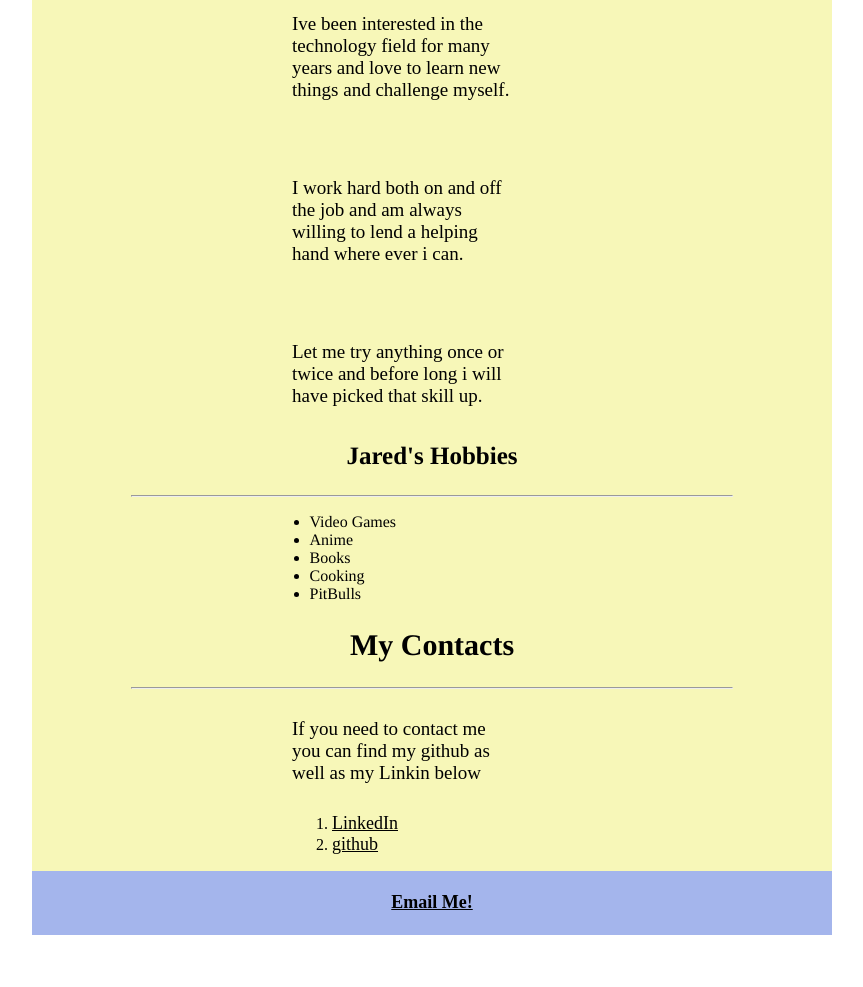
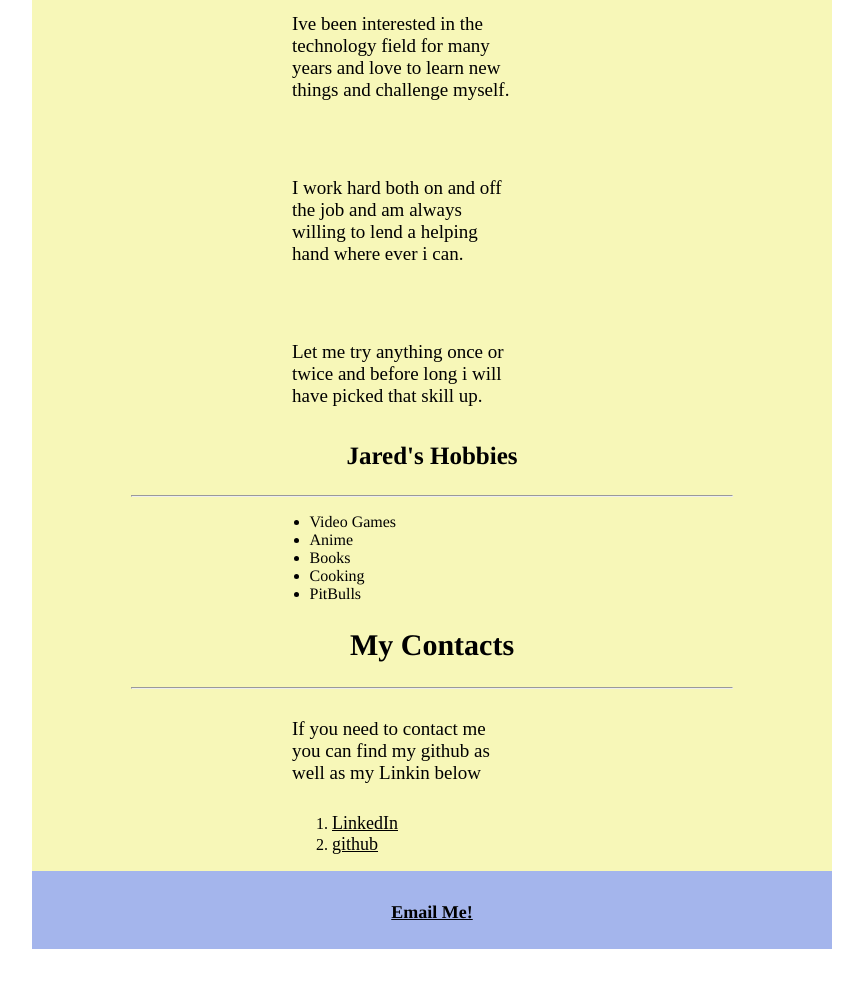
Before and after one commit to jaredtyrel/Portfolio, a plain HTML site: page index.html in a window 1280 px wide. Shown: the part 791-1778 px from the top of the page, without its empty margins (208-1071 px from the left). Drawn offline with Linux system fonts and the light colour scheme.

Commit message:
7/4 4:35 PM

```diff
--- a/index.html
+++ b/index.html
@@ -100,7 +100,7 @@
     <!-- footer + my Email -->
 
     <footer>
-        <h4><a href="mailto:Jaredtyrel@hotmail.com?subject=Hello%20Jared"> Email Me!</a></h4>
+        <h3><a href="mailto:Jaredtyrel@hotmail.com?subject=Hello%20Jared"> Email Me!</a></h3>
     </footer>
 
     </body>
```
Also changed, not shown: style.css (+6 -3 lines).
